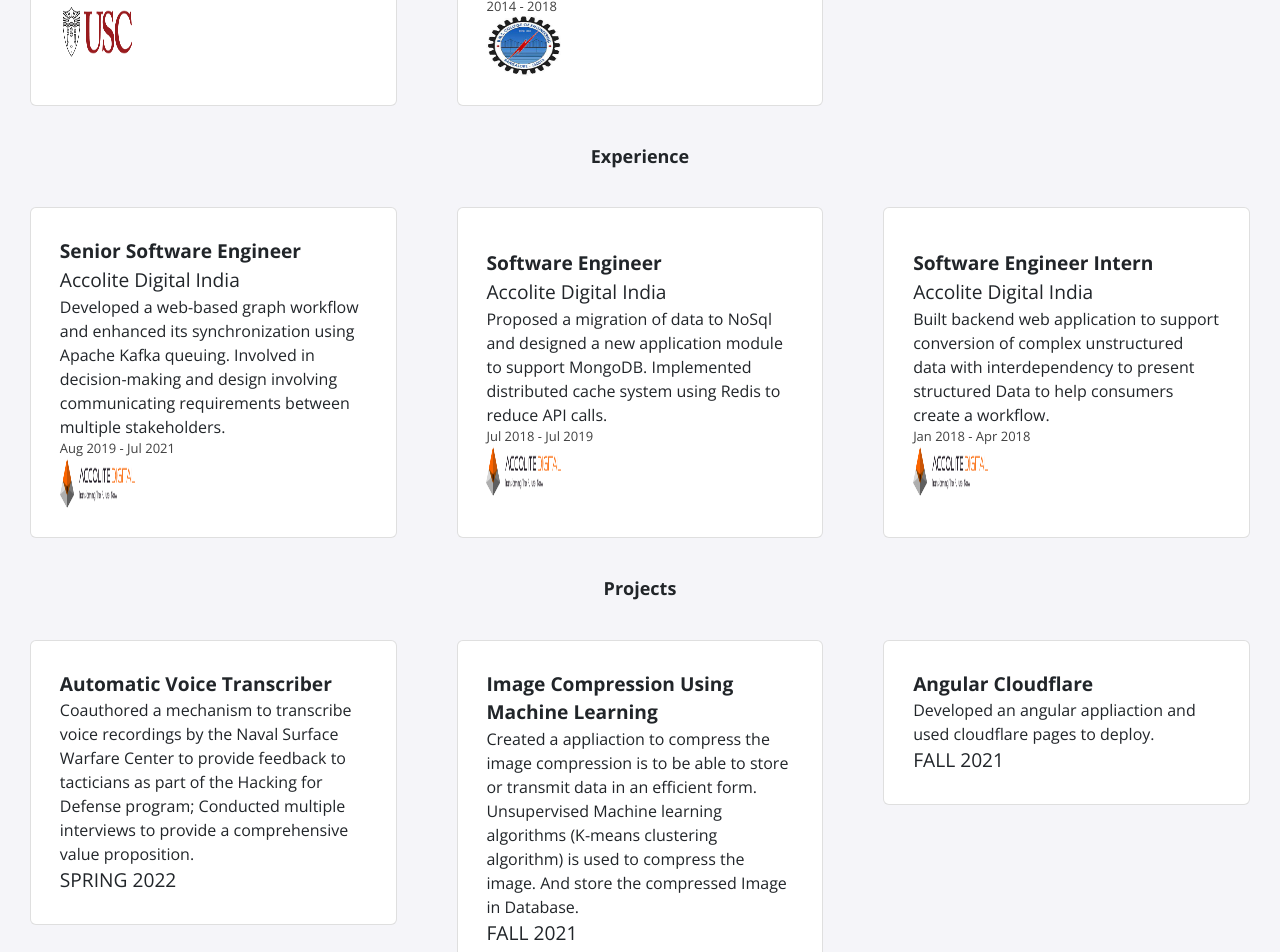
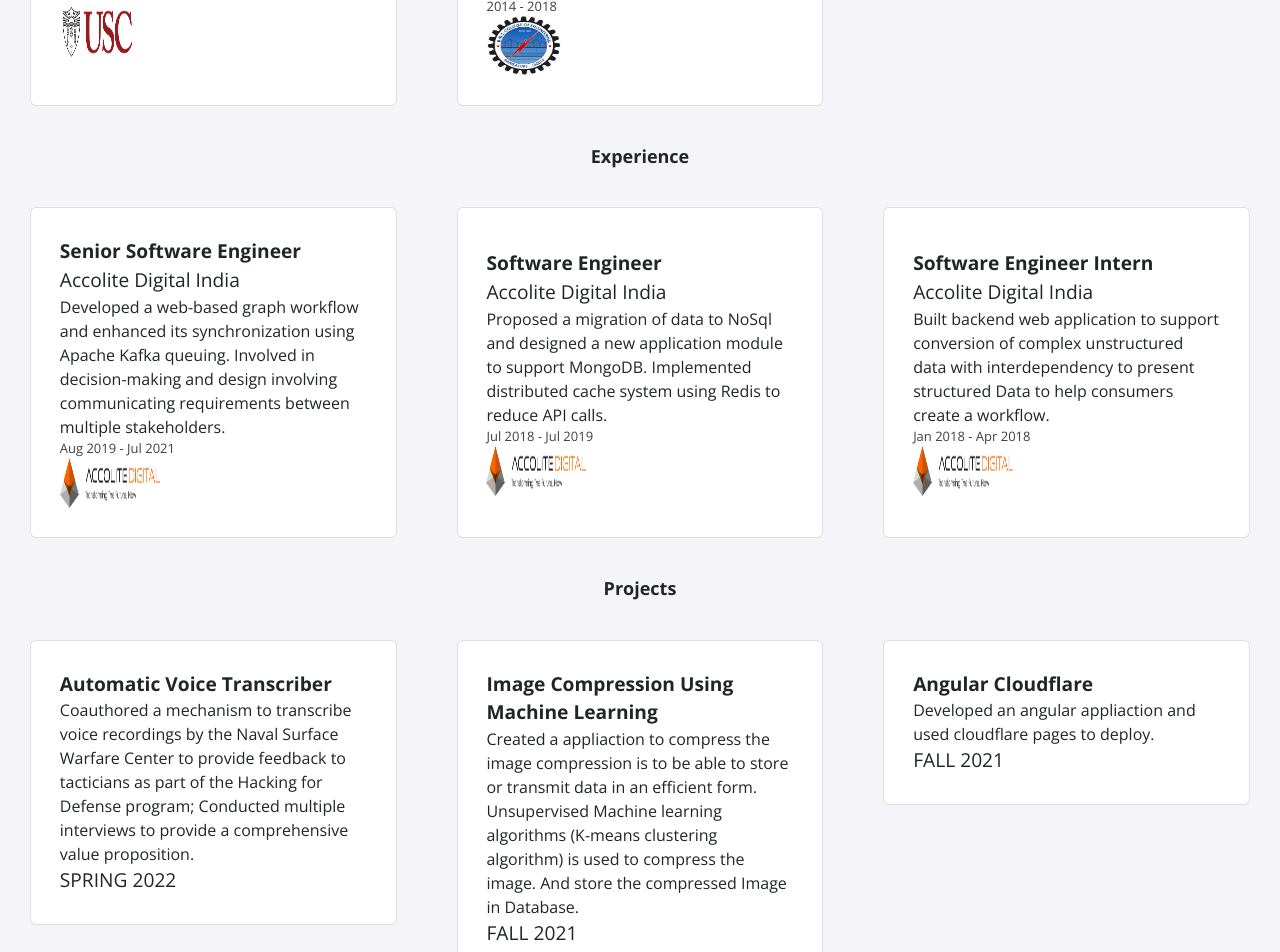
Before and after one commit to AnanthaSNRao/AnanthaSNRao.github.io, a Jekyll site: the page built from index.html, in a window 1280 px wide. Shown: the part 804-1756 px from the top of the page. Built offline with Jekyll 4.4.1, drawn with Linux system fonts in a browser that asks for light colours; nearby versions of some CDN libraries.

Commit message:
education13

```diff
--- a/_includes/experience.html
+++ b/_includes/experience.html
@@ -7,7 +7,7 @@
           <p class="company">{{ item.company }}</p>
           <p class="description"> {{ item.description }} </p>
           <p class="dates">{{ item.dates }}</p>
-          <img width="75" height="50" src="./assets/img/experience/{{ item.logo }}">
+          <img width="100" height="50" src="./assets/img/experience/{{ item.logo }}">
         </div>
       </div>
     </a>
```
